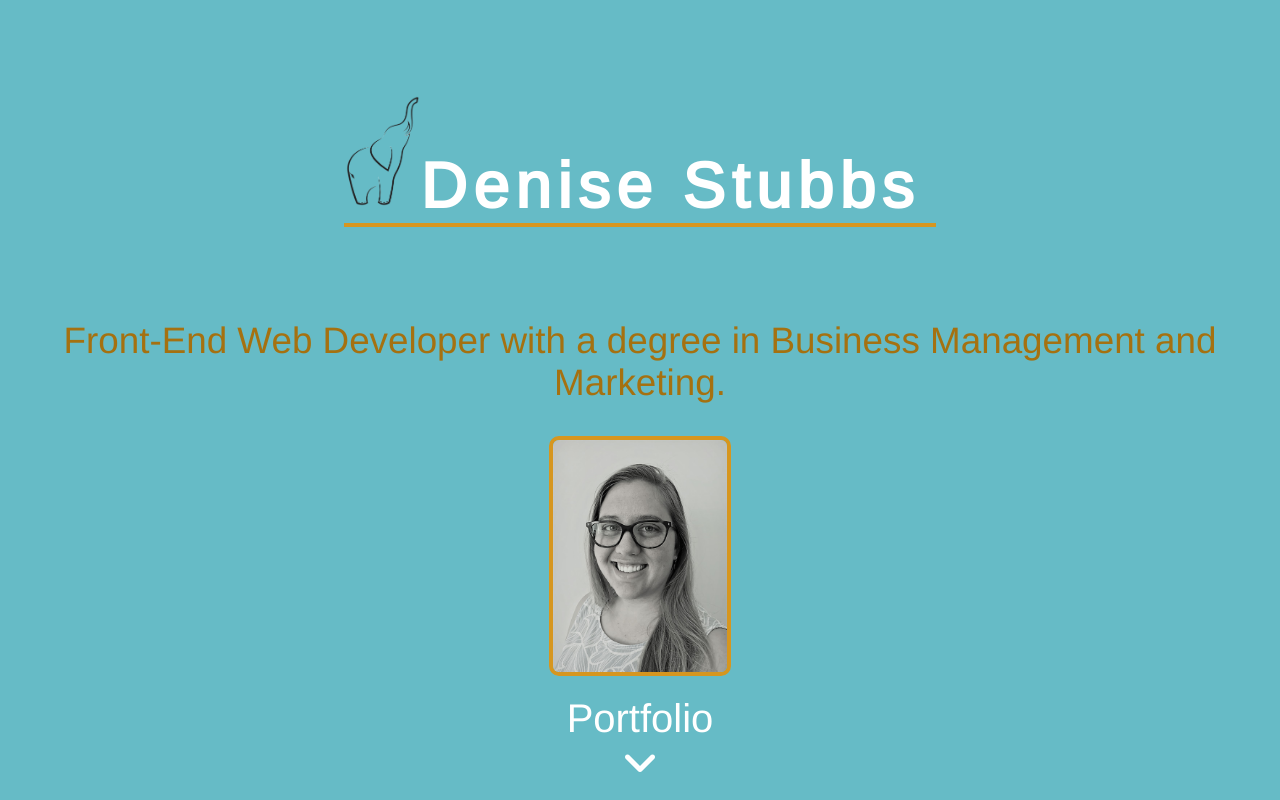
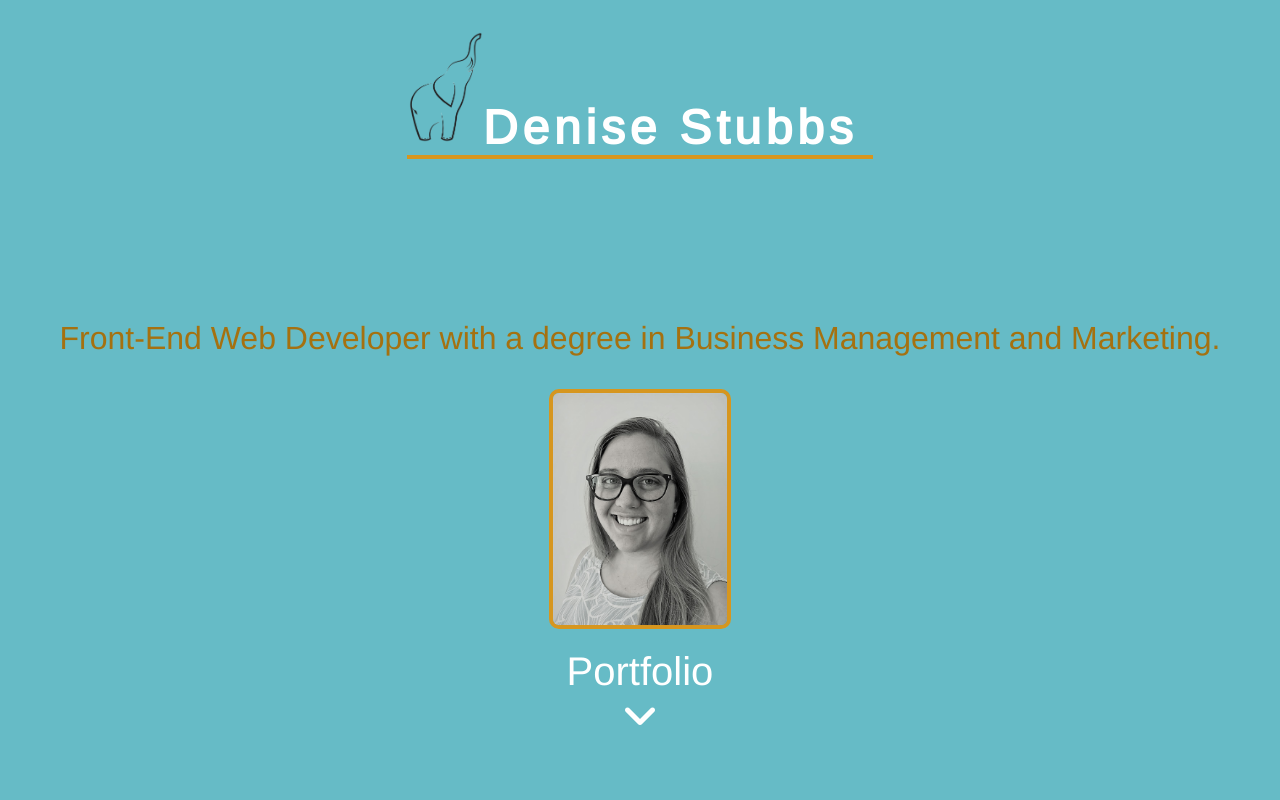
Before and after one commit to DeniseTanisha/portfolio, a website: page index.html in a window 1280 px wide. Shown: the top 800 px of the page. Drawn offline with nearby package versions, Linux system fonts and the light colour scheme.

Commit message:
fixed bugs

```diff
--- a/index.html
+++ b/index.html
@@ -51,7 +51,6 @@
                     <p class="description">
                       <ul class="description">
                           <span>Group Project, a live client project. </span>
-                        <li>Group Project</li>
                         <li><i class="fab fa-react"></i> React App </li>
                         <li> <i class="fab fa-sass"></i> SCSS</li>
                         <li> <i class="fab fa-html5"></i> HTML5</li>
--- a/main.css
+++ b/main.css
@@ -135,11 +135,11 @@
 
 @media only screen and (min-width: 500px) {
   #Logo {
-    padding: 6em 1em 0em 0em;
+    padding: 2em 1em 0em 0em;
   }
 
   .Myname {
-    font-size: 4rem;
+    font-size: 3rem;
   }
 
   #ElePic {
@@ -149,7 +149,7 @@
   #Introduction {
     margin-top: 40vh;
     color: #a57110;
-    font-size: 2.3em;
+    font-size: 2em;
     margin-bottom: 4vh;
   }
   #Mypic {
```
